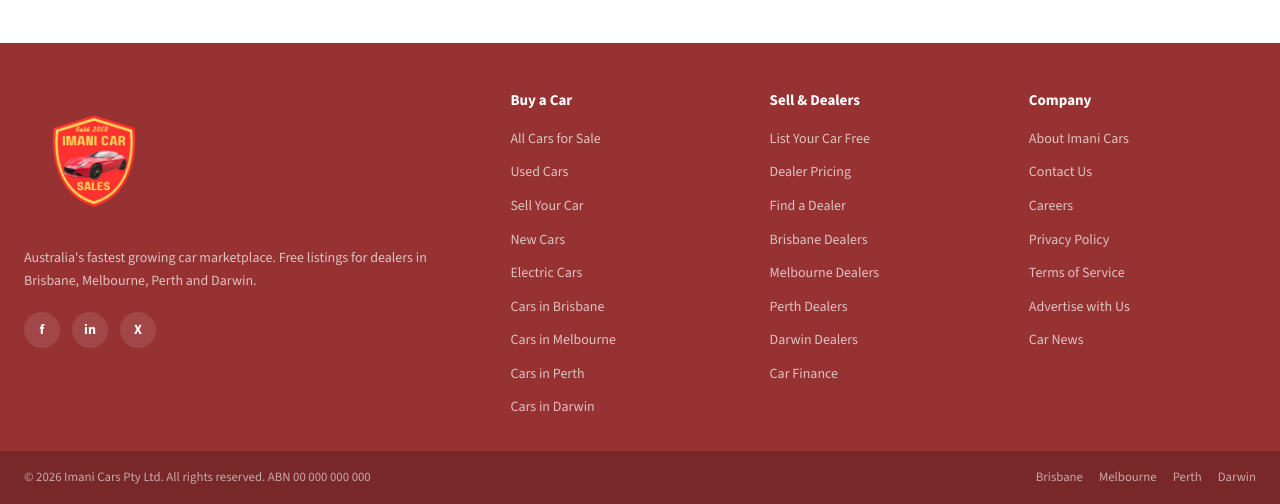
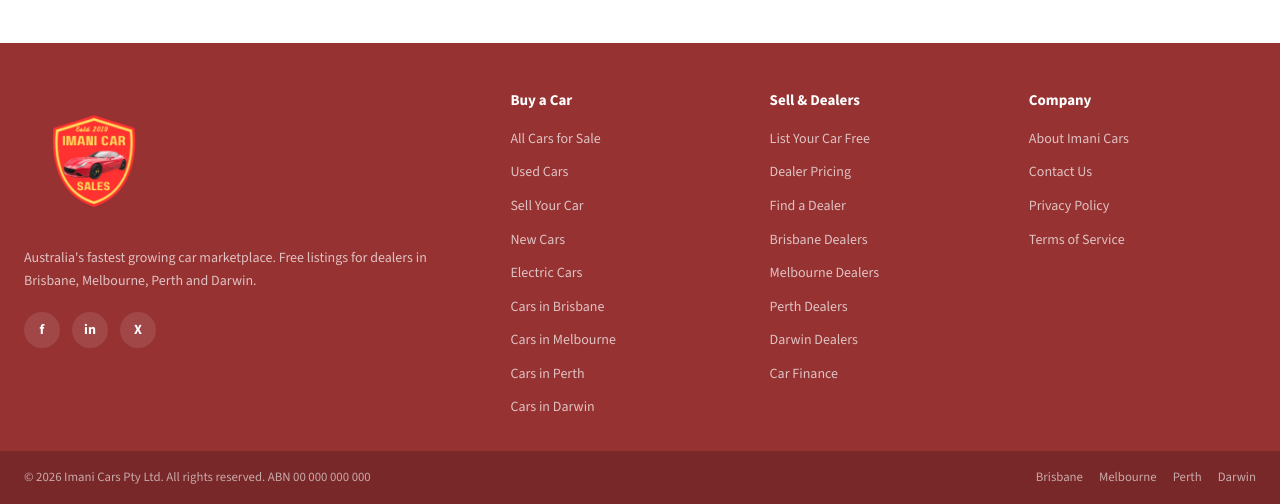
Before and after one commit to ropkiplagat/imanicars-theme, a WordPress theme: template page.php in a window 1280 px wide. Shown: the part 303-807 px from the top of the page. Run offline with PHP 8.4 and a stand-in for WordPress, Linux system fonts and the light colour scheme; the site name, menu and one post (Sample post) are stand-ins, and other content is empty.

Commit message:
Repair the broken links in the footer
Crawling every internal link turned up seven 404s. Three of them are fixed
here.

Terms of Service pointed at /terms-of-service/ while the page has always
lived at /terms/, so the link has never worked.

Careers, Advertise with Us and Car News have no page and no template behind
them, and inventing three stub pages would only move the emptiness rather
than remove it. On a site being shown to dealerships a dead footer link
costs more than a shorter footer, so they are dropped. Restoring any of them
is a revert plus a page.

Privacy Policy is left pointing where it does on purpose: the page exists as
a draft, but its body is still theme boilerplate naming
smartdata.tonytemplates.com. That needs real content, not publishing.

Co-Authored-By: Claude Opus 5 (1M context) <noreply@anthropic.com>
Claude-Session: https://claude.ai/code/session_01J8rvYzm1iEEDRJsnrkAsXk

```diff
--- a/footer.php
+++ b/footer.php
@@ -67,11 +67,8 @@
           <ul class="ic-footer__links">
             <li><a href="<?php echo esc_url( home_url( '/about/' ) ); ?>"><?php esc_html_e( 'About Imani Cars', 'imanicars' ); ?></a></li>
             <li><a href="<?php echo esc_url( home_url( '/contact/' ) ); ?>"><?php esc_html_e( 'Contact Us', 'imanicars' ); ?></a></li>
-            <li><a href="<?php echo esc_url( home_url( '/careers/' ) ); ?>"><?php esc_html_e( 'Careers', 'imanicars' ); ?></a></li>
             <li><a href="<?php echo esc_url( home_url( '/privacy-policy/' ) ); ?>"><?php esc_html_e( 'Privacy Policy', 'imanicars' ); ?></a></li>
-            <li><a href="<?php echo esc_url( home_url( '/terms-of-service/' ) ); ?>"><?php esc_html_e( 'Terms of Service', 'imanicars' ); ?></a></li>
-            <li><a href="<?php echo esc_url( home_url( '/advertise/' ) ); ?>"><?php esc_html_e( 'Advertise with Us', 'imanicars' ); ?></a></li>
-            <li><a href="<?php echo esc_url( home_url( '/news/' ) ); ?>"><?php esc_html_e( 'Car News', 'imanicars' ); ?></a></li>
+            <li><a href="<?php echo esc_url( home_url( '/terms/' ) ); ?>"><?php esc_html_e( 'Terms of Service', 'imanicars' ); ?></a></li>
           </ul>
         </div>
 
```
